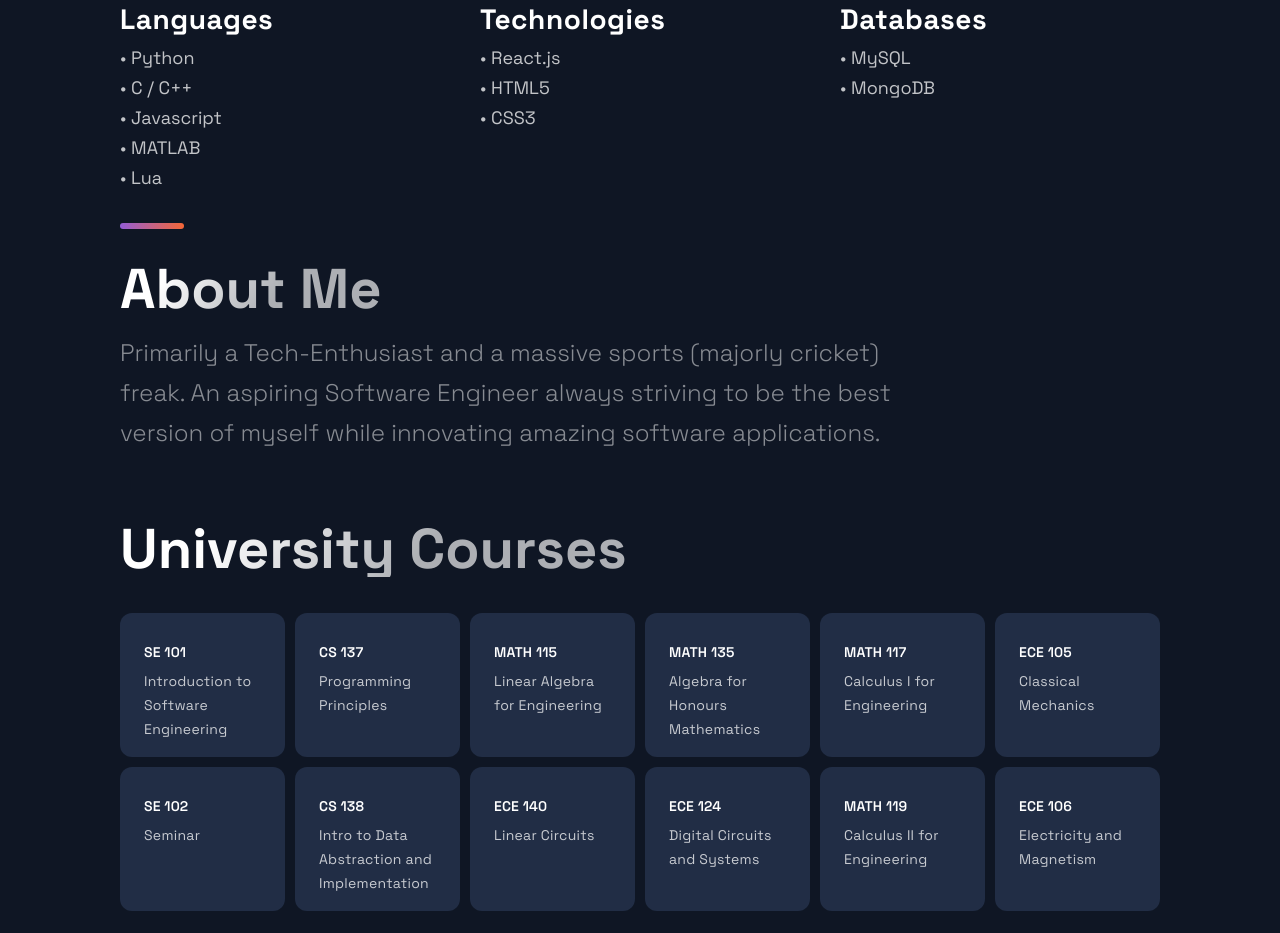
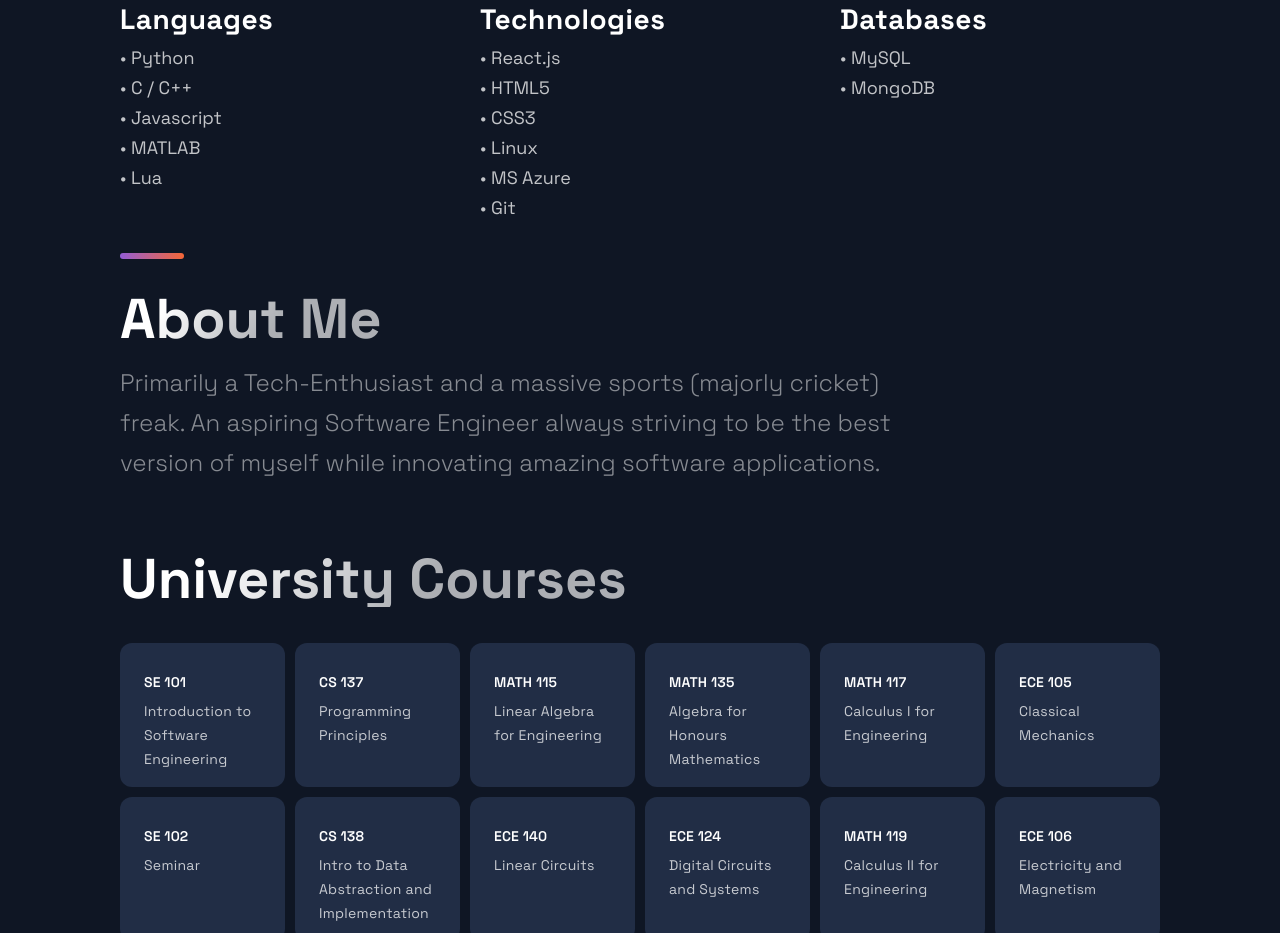
Before and after one commit to divyxnsh/portfolio-website, a Next.js app: page / in a window 1280 px wide. Shown: the part 2782-3715 px from the top of the page. Built offline with nearby package versions, Linux system fonts and the light colour scheme.

Commit message:
Updated Skills.js

```diff
--- a/src/components/Skills/Skills.js
+++ b/src/components/Skills/Skills.js
@@ -60,6 +60,9 @@ const Skills = () => (
               <li>&#8226; React.js</li>
               <li>&#8226; HTML5</li>
               <li>&#8226; CSS3</li>
+              <li>&#8226; Linux</li>
+              <li>&#8226; MS Azure</li>
+              <li>&#8226; Git</li>
             </ul>
           </ListParagraph>
         </ListContainer>
```
